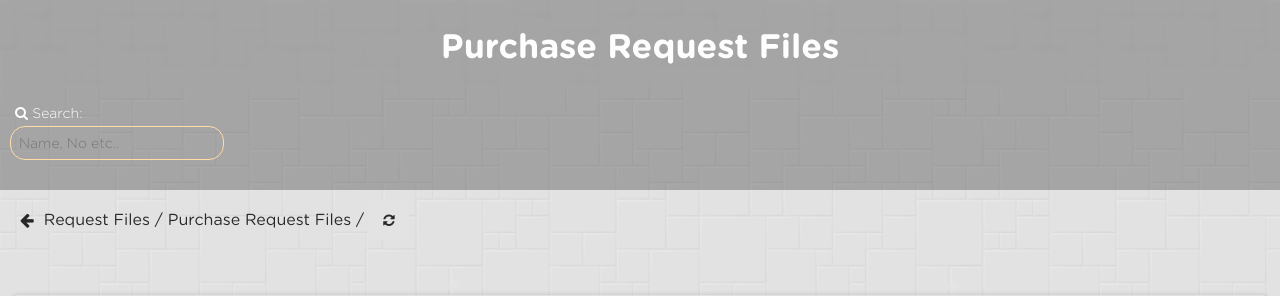
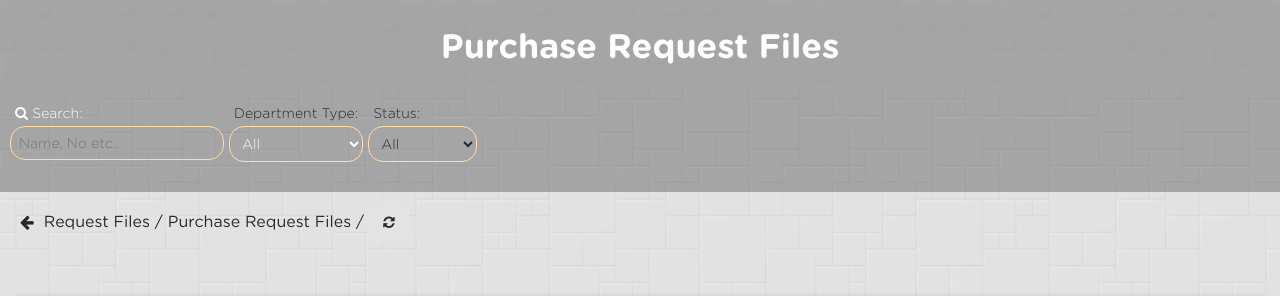
Before and after one commit to ItsAtomTech/OP_System, a Flask app: page /purchase_files_table in a window 1280 px wide. Shown: the top 296 px of the page. Run offline with Flask 3, Linux system fonts and the light colour scheme; data that the repository does not hold is empty.

Commit message:
Pre Implemented Status Changing to api endpoints for Purchase Request Form

```diff
--- a/website/__init__.py
+++ b/website/__init__.py
@@ -28,7 +28,7 @@ loopback_url_query: str = ""
 db = SQLAlchemy()
 DB_NAME = "OPS_DB.db"
 
-version_name = "1.6 beta"
+version_name = "1.7 beta"
 
 # WS for Smart Reload
 
--- a/website/api_handles.py
+++ b/website/api_handles.py
@@ -798,6 +798,15 @@ def updatePurchaseReqStatus():
             return jsonify({'type': 'error', 'message': 'Record not found'})
 
         record.status = status
+
+        if status == "approved":
+            record.date_approved = manila_time().strftime('%Y-%m-%d %H:%M:%S')
+        elif status == "processed":
+            record.date_completed = manila_time().strftime('%Y-%m-%d %H:%M:%S')
+        elif status == "pending":
+            record.date_approved = None
+            record.date_completed = None
+
         db.session.commit()
 
         return jsonify({'type': 'success', 'message': 'Status updated successfully'})
--- a/website/static/js/handles/purchase_files_table.js
+++ b/website/static/js/handles/purchase_files_table.js
@@ -30,6 +30,12 @@ let tableFormat = [
 		data_path: "purpose_of_request",
 		sort: false,
 		parser:purposeParse,
+
+	},
+	{
+		label: "Status",
+		data_path: "status",
+		sort: true,
 
 	},
 	{
@@ -264,9 +270,8 @@ function tableLoader(data){
 
 
 function loadAllItems(dataOnly=false){
-	// qBuilder.filters.status = _("status_input").value;
-
-
+	qBuilder.filters.status = _("status_filter").value;
+	qBuilder.filters.department_id = _("department_id").value;
 
 	qBuilder.search = _("search_input").value;
 
--- a/website/templates/purchase_files_table.html
+++ b/website/templates/purchase_files_table.html
@@ -52,17 +52,27 @@
 
 
 
+			 <div class="input_class_rounded">
+				<label class="small"> Department Type: </label>
+				<select class="small primary_color_invert" oninput="delayedQuerry()" id="department_id">
+					<option value="" > All </option>
+
+			{% for department in get_departments() %}
+					<option value="{{ department.id }}">{{ department.name }}</option>
+			{% endfor %}
+				</select>
+			</div>
 
 
-			 <!-- <div class="input_class_rounded"> -->
-				<!-- <label class="small"> Account Type: </label> -->
-				<!-- <select class="small primary_color" oninput="delayedQuerry()" id="account_type"> -->
-					<!-- <option value="" > All </option> -->
-					<!-- <option value="student" > Student </option> -->
-					<!-- <option value="teacher" > Teacher </option> -->
-					<!-- <option value="admin" > Admin </option> -->
-				<!-- </select> -->
-			<!-- </div> -->
+			 <div class="input_class_rounded">
+				<label class="small"> Status: </label>
+				<select class="small primary_color" oninput="delayedQuerry()" id="status_filter">
+					<option value="" > All </option>
+					<option value="pending" > Pending </option>
+					<option value="approved" > Approved </option>
+					<option value="processed" > Processed </option>
+				</select>
+			</div>
 
 
 
```
